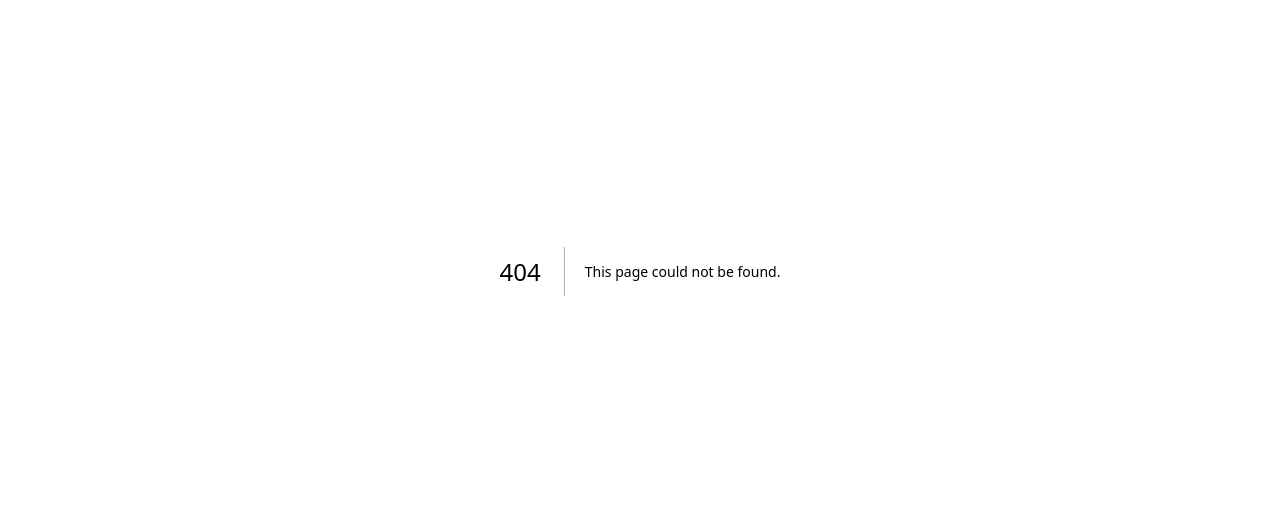
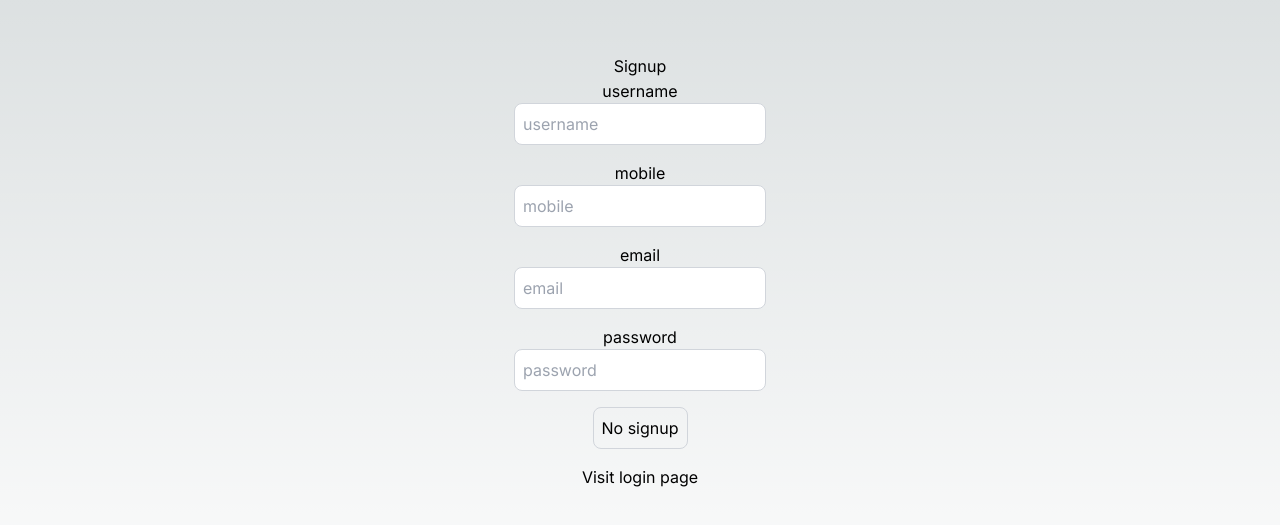
Before and after one commit to prabhat-suresh/oelp_cif_portal, a Next.js app in the folder cif-portal/: page /signup in a window 1280 px wide. Before the commit this address had no page. Shown: the part 129-654 px from the top of the page. Built offline with nearby package versions, Linux system fonts and the light colour scheme.

Commit message:
working signup, login with frontend

```diff
--- a/cif-portal/src/app/api/login/route.ts
+++ b/cif-portal/src/app/api/login/route.ts
@@ -43,6 +43,7 @@ export async function POST(request: NextRequest){
     return response;
 
   } catch (error: any) {
+      console.log("error yaha hai-login")
       return NextResponse.json({error: error.message}, {status: 500})
   }
 }
--- /dev/null
+++ b/cif-portal/src/app/api/request/route.ts
@@ -0,0 +1,26 @@
+import { connect } from "@/dbConfig/dbConfig";
+import Equipment from "@/models/equipmentModel";
+import { NextRequest } from "next/server";
+import { NextResponse } from "next/server";
+connect();
+
+export async function POST(request: NextRequest) {
+  try {
+    const req_body = await request.json();
+    const { equipmentID, userID, startTime, endTime } = req_body;
+    const equipment = await Equipment.findOne({ equipmentID });
+
+    if (!equipment.status) {
+      return NextResponse.json(
+        { error: "Equipment is not available" },
+        { status: 400 },
+      );
+    }
+    // logic for checking if the requested time slot is available
+    // if not available, return timeConflict error and request user to enter new time slot
+    equipment.status = true;
+    equipment.endtimeslotarray.push(endTime);
+  } catch (error: any) {
+    return NextResponse.json({ error: error.message }, { status: 500 });
+  }
+}
--- a/cif-portal/src/app/login/page.tsx
+++ b/cif-portal/src/app/login/page.tsx
@@ -1,4 +1,76 @@
-export default LoginPage;
-function LoginPage(){
-    return <h1> Hey there! </h1>;
+"use client";
+import Link from "next/link";
+import React, {useEffect} from "react";
+import {useRouter} from "next/navigation";
+import axios from "axios";
+import { toast } from "react-hot-toast";
+
+
+
+
+
+export default function LoginPage() {
+    const router = useRouter();
+    const [user, setUser] = React.useState({
+        email: "",
+        password: "",
+
+    })
+    const [buttonDisabled, setButtonDisabled] = React.useState(false);
+    const [loading, setLoading] = React.useState(false);
+
+
+    const onLogin = async () => {
+        try {
+            setLoading(true);
+            const response = await axios.post("/api/login", user);
+            console.log("Login success", response.data);
+            toast.success("Login success");
+            router.push("/");
+        } catch (error:any) {
+            console.log("Login failed", error.message);
+            toast.error(error.message);
+        } finally{
+        setLoading(false);
+        }
+    }
+
+    useEffect(() => {
+        if(user.email.length > 0 && user.password.length > 0) {
+            setButtonDisabled(false);
+        } else{
+            setButtonDisabled(true);
+        }
+    }, [user]);
+
+    return (
+    <div className="flex flex-col items-center justify-center min-h-screen py-2">
+        <h1>{loading ? "Processing" : "Login"}</h1>
+        <hr />
+
+        <label htmlFor="email">email</label>
+        <input
+        className="p-2 border border-gray-300 rounded-lg mb-4 focus:outline-none focus:border-gray-600 text-black"
+            id="email"
+            type="text"
+            value={user.email}
+            onChange={(e) => setUser({...user, email: e.target.value})}
+            placeholder="email"
+            />
+        <label htmlFor="password">password</label>
+        <input
+        className="p-2 border border-gray-300 rounded-lg mb-4 focus:outline-none focus:border-gray-600 text-black"
+            id="password"
+            type="password"
+            value={user.password}
+            onChange={(e) => setUser({...user, password: e.target.value})}
+            placeholder="password"
+            />
+            <button
+            onClick={onLogin}
+            className="p-2 border border-gray-300 rounded-lg mb-4 focus:outline-none focus:border-gray-600">Login here</button>
+            <Link href="/signup">Visit Signup page</Link>
+        </div>
+    )
+
 }
--- /dev/null
+++ b/cif-portal/src/app/signup/page.tsx
@@ -0,0 +1,95 @@
+"use client";
+import Link from "next/link";
+import React, { useEffect } from "react";
+import { useRouter } from "next/navigation";
+import axios from "axios";
+import { toast } from "react-hot-toast";
+
+export default function SignupPage() {
+  const router = useRouter();
+  const [user, setUser] = React.useState({
+    email: "",
+    password: "",
+    mobile: "",
+    username: "",
+  });
+  const [buttonDisabled, setButtonDisabled] = React.useState(false);
+  const [loading, setLoading] = React.useState(false);
+
+  const onSignup = async () => {
+    try {
+      setLoading(true);
+      const response = await axios.post("/api/signup", user);
+      console.log("Signup success", response.data);
+      router.push("/login");
+    } catch (error: any) {
+      console.log("Signup failed", error.message);
+
+      toast.error(error.message);
+    } finally {
+      setLoading(false);
+    }
+  };
+
+  useEffect(() => {
+    if (
+      user.email.length > 0 &&
+      user.password.length > 0 &&
+      user.mobile.length > 0
+    ) {
+      setButtonDisabled(false);
+    } else {
+      setButtonDisabled(true);
+    }
+  }, [user]);
+
+  return (
+    <div className="flex min-h-screen flex-col items-center justify-center py-2">
+      <h1>{loading ? "Processing" : "Signup"}</h1>
+      <hr />
+      <label htmlFor="username">username</label>
+      <input
+        className="mb-4 rounded-lg border border-gray-300 p-2 text-black focus:border-gray-600 focus:outline-none"
+        id="username"
+        type="text"
+        value={user.username}
+        onChange={(e) => setUser({ ...user, username: e.target.value })}
+        placeholder="username"
+      />
+      <label htmlFor="mobile">mobile</label>
+      <input
+        className="mb-4 rounded-lg border border-gray-300 p-2 text-black focus:border-gray-600 focus:outline-none"
+        id="mobile"
+        type="text"
+        value={user.mobile}
+        onChange={(e) => setUser({ ...user, mobile: e.target.value })}
+        placeholder="mobile"
+      />
+      <label htmlFor="email">email</label>
+      <input
+        className="mb-4 rounded-lg border border-gray-300 p-2 text-black focus:border-gray-600 focus:outline-none"
+        id="email"
+        type="text"
+        value={user.email}
+        onChange={(e) => setUser({ ...user, email: e.target.value })}
+        placeholder="email"
+      />
+      <label htmlFor="password">password</label>
+      <input
+        className="mb-4 rounded-lg border border-gray-300 p-2 text-black focus:border-gray-600 focus:outline-none"
+        id="password"
+        type="password"
+        value={user.password}
+        onChange={(e) => setUser({ ...user, password: e.target.value })}
+        placeholder="password"
+      />
+      <button
+        onClick={onSignup}
+        className="mb-4 rounded-lg border border-gray-300 p-2 focus:border-gray-600 focus:outline-none"
+      >
+        {buttonDisabled ? "No signup" : "Signup"}
+      </button>
+      <Link href="/login">Visit login page</Link>
+    </div>
+  );
+}
```
Also changed, not shown: cif-portal/src/models/userModel.ts (added, +159 -0 lines).
